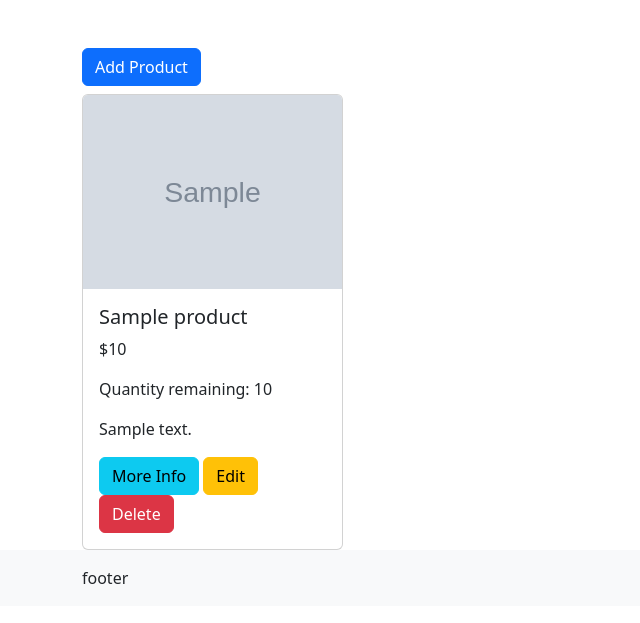
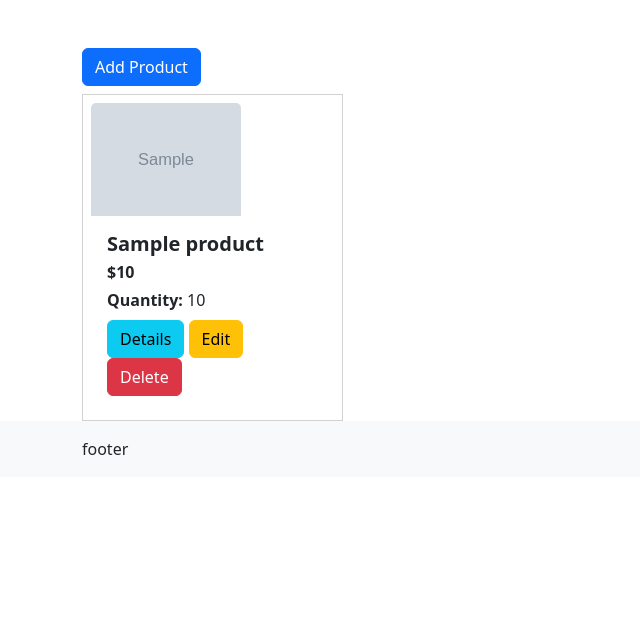
Before and after one commit to Zwill1/PHP-PRODUCT-UPLOAD, a PHP site: page /PHP-PRODUCT-UPLOAD/ in a window 1280 px wide. Shown: the part 56-679 px from the top of the page, without its empty margins (0-640 px from the left). Run offline with PHP 8.4, Linux system fonts and the light colour scheme; tables that the repository leaves empty or names only in its code hold one stand-in row (values such as "Sample post"); grey boxes marked "Sample" are stand-in pictures.

Commit message:
styling card component

```diff
--- a/index.php
+++ b/index.php
@@ -63,18 +63,22 @@
                     while($row = mysqli_fetch_assoc($result)){
                         ?>
                             <div class="col-3">
-                                <div class="card" id="product-<?php echo $row['prodid']; ?>">
-                                    <img src="<?php echo $row['prodimage']; ?>" class="card-img-top" alt="<?php echo $row['prodname']; ?>">
-                                    <div class="card-body">
-                                        <h5 class="card-title"><?php echo $row['prodname']; ?></h5>
-                                        <p class="card-text">$<?php echo $row['prodprice']; ?></p>
-                                        <p class="card-text">Quantity remaining: <?php echo $row['prodquantity']; ?></p>
-                                        <p class="card-text"><?php echo $row['proddescription']; ?></p>
-                                        <a href="db/product.php?id=<?php echo $row['prodid']; ?>" class="btn btn-info">More Info</a>
-                                        <a href="db/edit_product.php?id=<?php echo $row['prodid']; ?>" class="btn btn-warning">Edit</a>
-                                        <a href="db/delete_product.php?id=<?php echo $row['prodid']; ?>" class="btn btn-danger">Delete</a>
+                                <a href="db/product.php?id=<?php echo $row['prodid']; ?>" class="text-decoration-none text-reset">
+                                    <div class="card p-2 rounded-0" id="product-<?php echo $row['prodid']; ?>">
+                                        <img src="<?php echo $row['prodimage']; ?>" class="card-img-top" alt="<?php echo $row['prodname']; ?>" style="width: 150px; margin-left: auto; margin-right: auto;">
+                                        <div class="card-body">
+                                            <h5 class="card-title fw-bold mb-1"><?php echo $row['prodname']; ?></h5>
+                                            <p class="card-text mb-1 fw-bold">$<?php echo $row['prodprice']; ?></p>
+                                            <p class="card-text mb-2"><span class="fw-bold">Quantity:</span> <?php echo $row['prodquantity']; ?></p>
+                                            <!-- <p class="card-text"><?php echo $row['proddescription']; ?></p> -->
+                                            <div>
+                                                <a href="db/product.php?id=<?php echo $row['prodid']; ?>" class="btn btn-info">Details</a>
+                                                <a href="db/edit_product.php?id=<?php echo $row['prodid']; ?>" class="btn btn-warning">Edit</a>
+                                                <a href="db/delete_product.php?id=<?php echo $row['prodid']; ?>" class="btn btn-danger">Delete</a>
+                                            </div>
+                                        </div>
                                     </div>
-                                </div>
+                                </a>
                             </div>
                         <?php
                     }
```
